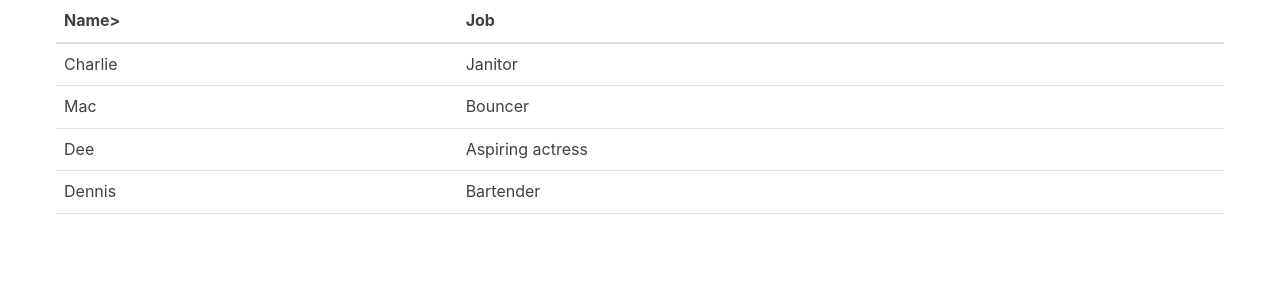
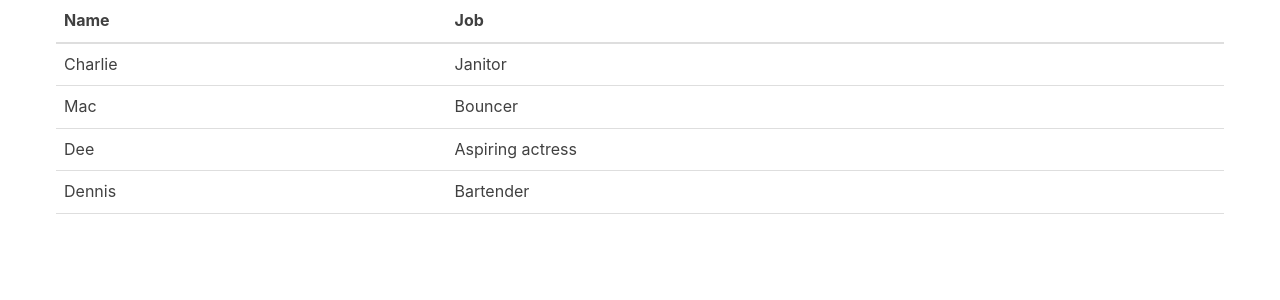
Before and after one commit to shinodogg/Getting-Started-with-React, a React (Create React App) app in the folder react-tutorial/: page / in a window 1280 px wide. Shown: the top 300 px of the page. Built offline with nearby package versions, Linux system fonts and the light colour scheme.

Commit message:
use const for Table

```diff
--- a/react-tutorial/src/Table.js
+++ b/react-tutorial/src/Table.js
@@ -1,15 +1,18 @@
 import React, { Component } from 'react';
 
-class Table extends Component {
-    render() {
+const TableHeader = () => {
     return (
-            <table>
         <thead>
             <tr>
-                        <th>Name></th>
+                <th>Name</th>
                 <th>Job</th>
             </tr>
         </thead>
+    );
+}
+
+const TableBody = () => {
+    return (
         <tbody>
             <tr>
                 <td>Charlie</td>
@@ -28,8 +31,16 @@ class Table extends Component {
                 <td>Bartender</td>
             </tr>
         </tbody>
+    );
+}
+
+class Table extends Component {
+    render() {
+        return (
+            <table>
+                <TableHeader />
+                <TableBody />
             </table>
-
         );
     }
 }
```
Lines whose indentation alone changed are shown as unchanged.
